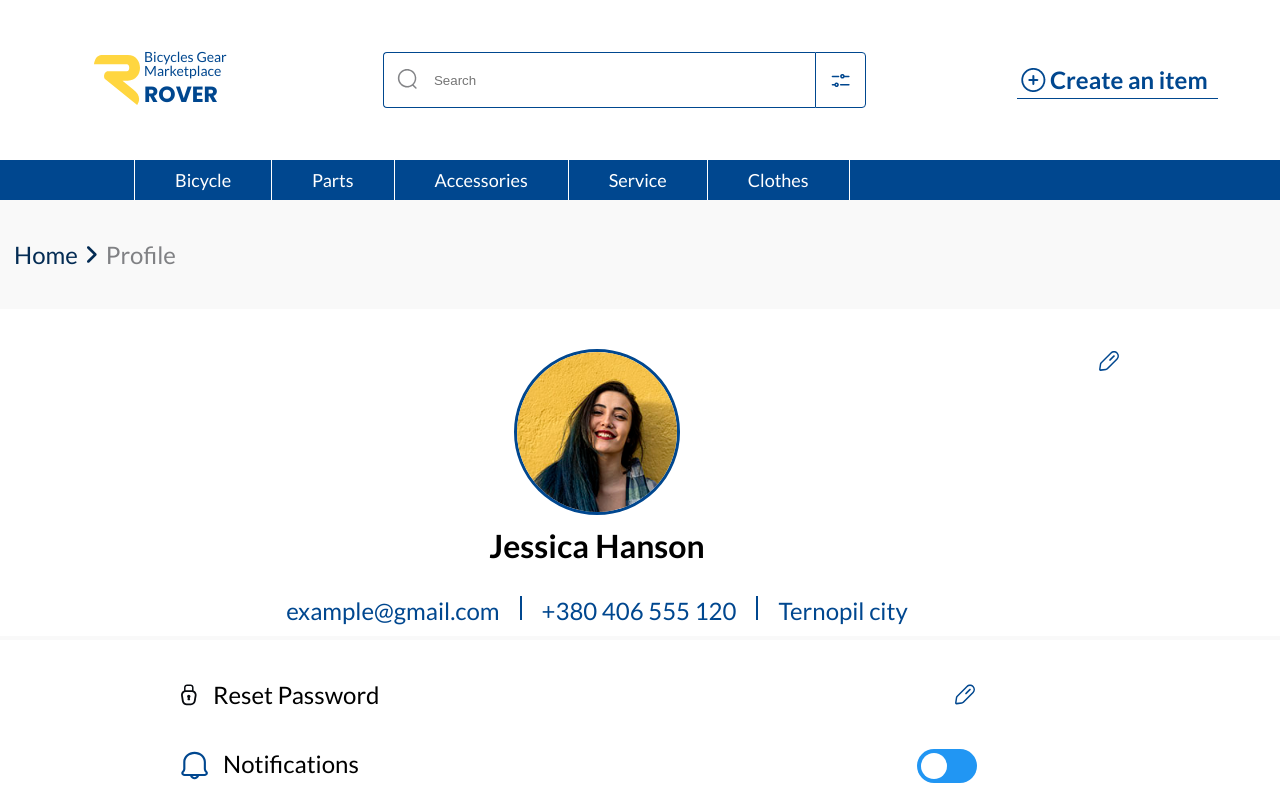
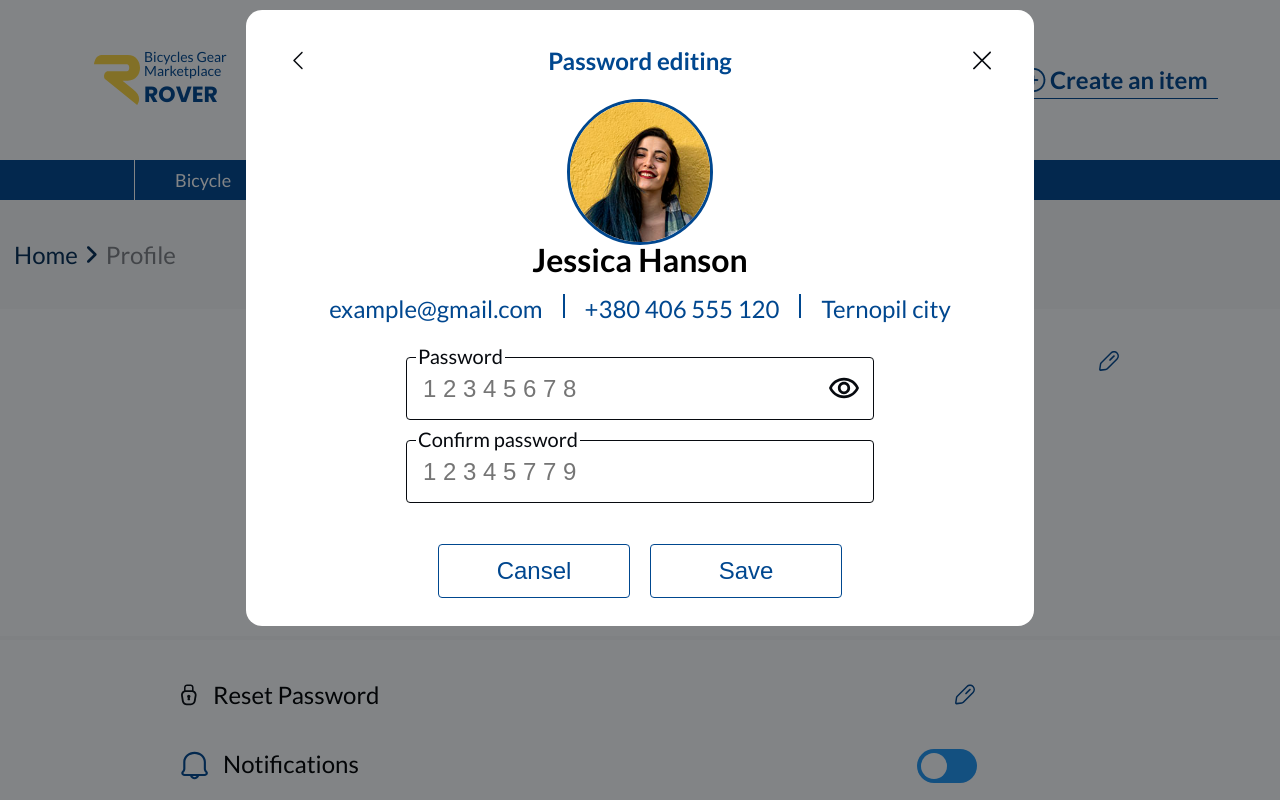
Before and after one commit to YaroslavKashkarov/project_marketplace_rover, an Angular app: page / in a window 1280 px wide. Shown: the top 800 px of the page. Built offline with nearby package versions, Linux system fonts and the light colour scheme.

Commit message:
initponent

```diff
--- a/src/app/components/profile/password-editing/password-editing.component.html
+++ b/src/app/components/profile/password-editing/password-editing.component.html
@@ -43,6 +43,8 @@
                id="confirmPassword" placeholder="1 2 3 4 5 7 7 9">
         <label class="form__label">{{label.confirm}}</label>
 
+        <!--TODO password: min 8; at least 1 upperCase & 1 lowerCase letters, 1 symbol, 1 number-->
+
         <p *ngIf="passForm.get('confirmPassword')?.errors?.['mismatch']"
            class="form__password-info">Your password does not match</p>
       </div>
--- a/src/app/components/profile/password-editing/password-editing.component.ts
+++ b/src/app/components/profile/password-editing/password-editing.component.ts
@@ -3,6 +3,7 @@ import { CommonModule } from '@angular/common';
 import { FORM_LABEL } from '../../../data/form-data';
 import { TogglePasswordEditing } from '../../../servises/toggle-profile';
 import { FormBuilder, FormGroup, ReactiveFormsModule, Validators } from '@angular/forms';
+import { passwordValidator } from '../../../servises/pass-validator';
 
 @Component({
   selector: 'app-password-editing',
@@ -59,8 +60,8 @@ export class PasswordEditingComponent implements OnInit {
 
   private initializeForm(): void {
     this.passForm = this.fb.group({
-      password: [null, [Validators.required, Validators.minLength(6), Validators.maxLength(25)]],
-      confirmPassword: [null, [Validators.required, Validators.minLength(6), Validators.maxLength(25)]],
+      password: [null, [Validators.required, Validators.minLength(8), Validators.maxLength(25), passwordValidator]],
+      confirmPassword: [null, [Validators.required, Validators.minLength(8), Validators.maxLength(25)]],
     });
   }
 
--- a/src/app/components/profile/profile-editing/profile-editing.component.html
+++ b/src/app/components/profile/profile-editing/profile-editing.component.html
@@ -20,6 +20,11 @@
     </div>
 
     <form class="form__container">
+      <!--TODO з питання реєстрації та логіну користувача буду робити наступну валідацію, поки не дійдемо іншої згоди:
+            email - standard email validation
+            firstName: min 3 max 15 symbols
+            lastName: min 3 max 15 symbols
+            password: min 8; at least 1 upperCase & 1 lowerCase letters, 1 symbol, 1 number-->
       <div class="form__item">
         <input class="form__input" placeholder="Jessica" type="text">
         <label class="form__label">{{label.name}}</label>
--- a/src/app/components/profile/profile/profile.component.html
+++ b/src/app/components/profile/profile/profile.component.html
@@ -1,3 +1,5 @@
+<app-password-editing></app-password-editing>
+
 <div class="personal__navigate-container">
   <div class="personal__navigate">
     <p class="personal__navigate-item">Home</p>
--- /dev/null
+++ b/src/app/servises/pass-validator.ts
@@ -0,0 +1,49 @@
+import { AbstractControl } from '@angular/forms';
+
+export function passwordValidator(control: AbstractControl): any {
+  const value: string = control.value;
+
+  if (!/[A-Z]/.test(value)) {
+    console.log({uppercase: true});
+  }
+
+  if (!/[a-z]/.test(value)) {
+    console.log({lowercase: true});
+  }
+
+  if (!/\d/.test(value)) {
+    console.log({digit: true});
+  }
+
+  if (!/[!@#$%^&*()_+\-=\[\]{};':"\\|,.<>\/?]/.test(value)) {
+    console.log({symbol: true});
+  }
+
+  console.log(null);
+}
+
+// TODO!!!!!!!!!!!!!!!!!!!!!!!!!!!!!!!!!!!!!!!!!!!!!!!!!!!!!!!!!!!!!!!!!!!!!!!!!!!!!!!!!!!!!!!
+// console.log()
+// export function passwordValidator(): ValidatorFn {
+//   return (control: AbstractControl): ValidationErrors | null => {
+//     const value: string = control.value;
+//
+//     if (!/[A-Z]/.test(value)) {
+//       return {uppercase: true};
+//     }
+//
+//     if (!/[a-z]/.test(value)) {
+//       return {lowercase: true};
+//     }
+//
+//     if (!/\d/.test(value)) {
+//       return {digit: true};
+//     }
+//
+//     if (!/[!@#$%^&*()_+\-=\[\]{};':"\\|,.<>\/?]/.test(value)) {
+//       return {symbol: true};
+//     }
+//
+//     return null;
+//   };
+// }
```
